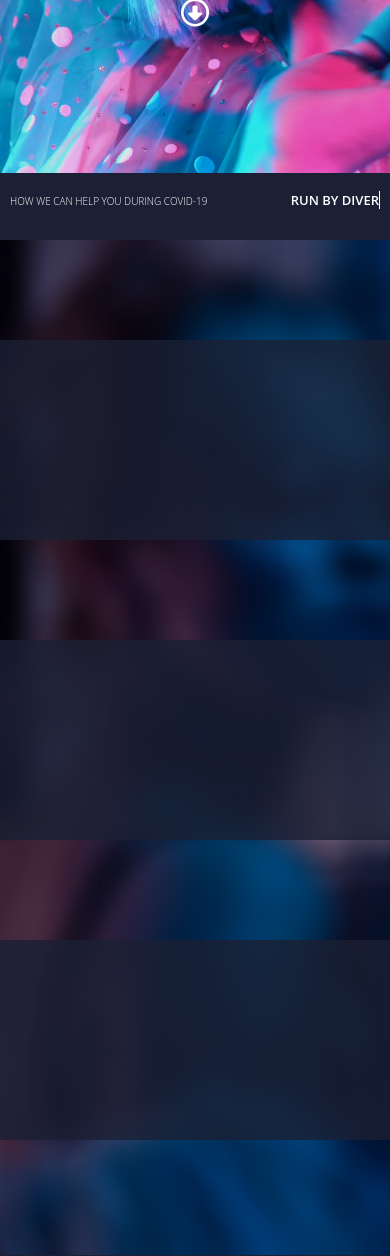
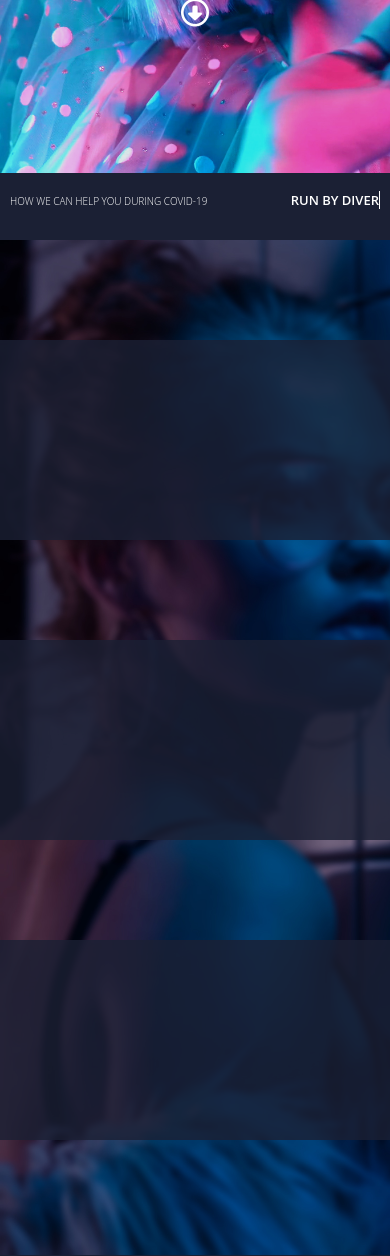
Before and after one commit to icecreamwebdev/RunByInfluencers, a PHP site: page / in a window 390 px wide. Shown: the part 587-1843 px from the top of the page. Run offline with PHP 8.4, Linux system fonts and the light colour scheme; some libraries are stand-ins or nearby versions.

Commit message:
new background mobile

```diff
--- a/text.css
+++ b/text.css
@@ -743,7 +743,7 @@ width:100%;
     width:100%;
     height:1015px;
     min-height:1015px;
-    background: url(miscImages/mainBackgroundMobile.jpg);
+    background: url(miscImages/mainBackgroundUnfilteredMobile.jpg);
         background-size: auto 100%;
     background-repeat: repeat;
     position:relative;
```
